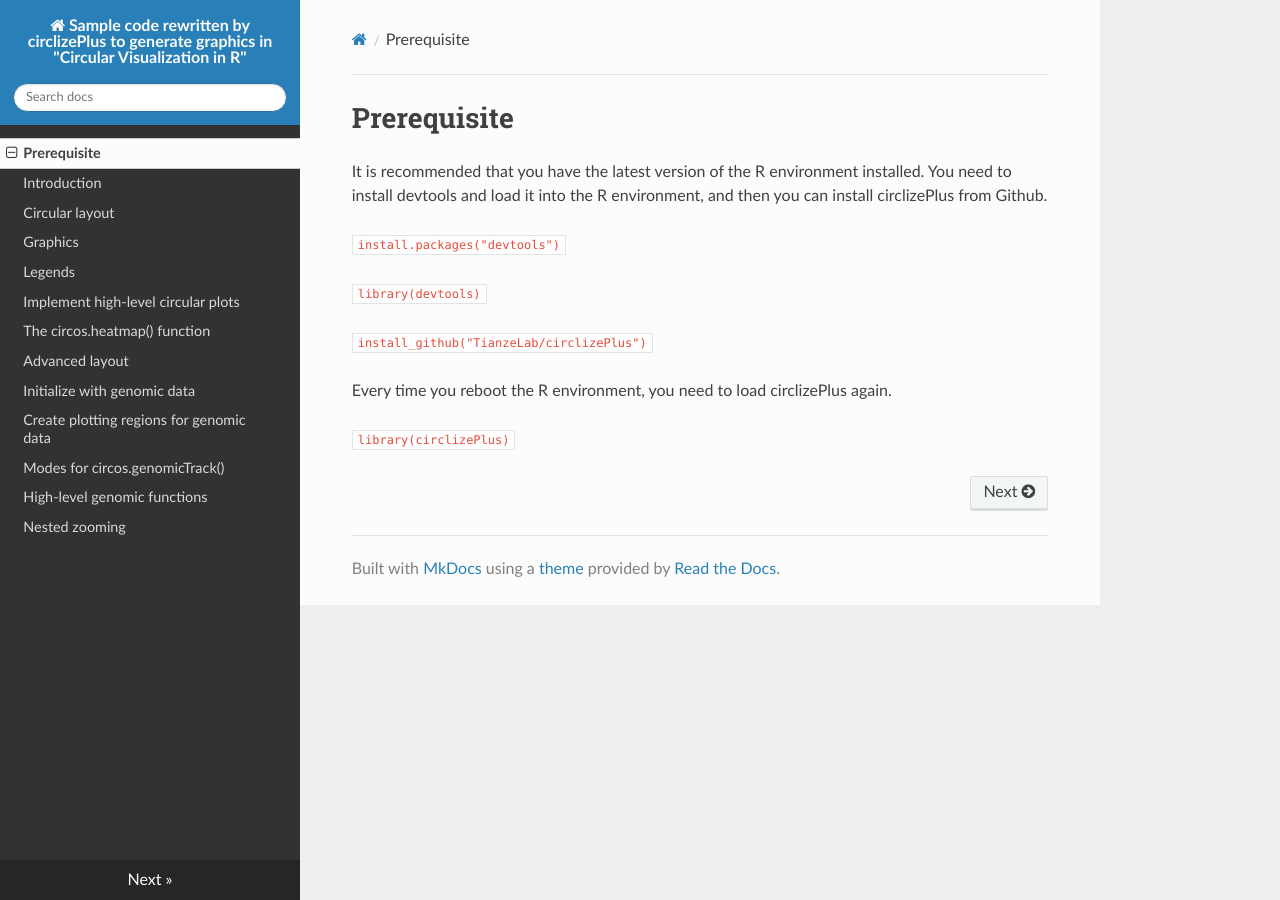
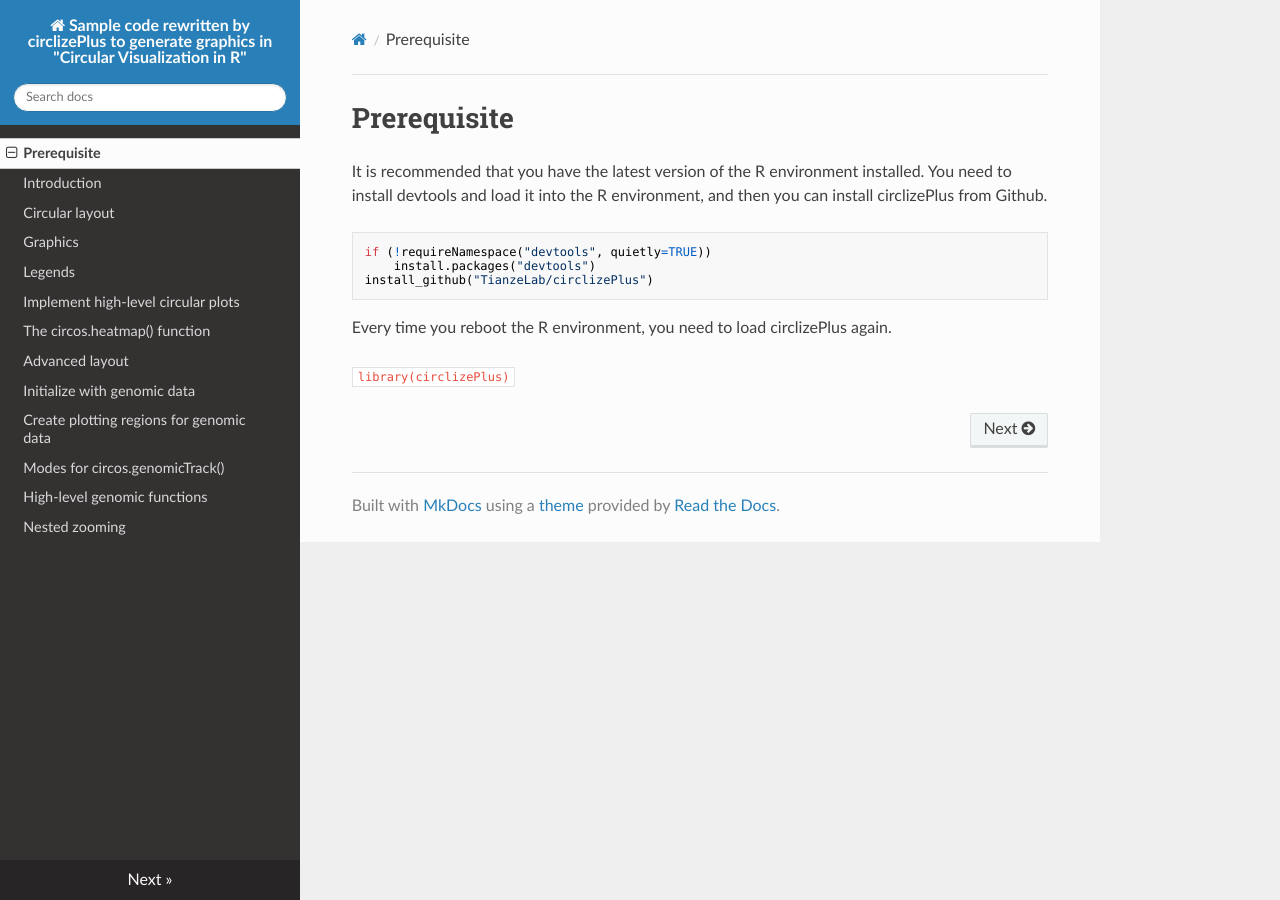
Before and after one commit to TianzeLab/circlizePlusBook, an MkDocs documentation site: the page built from docs/index.md, in a window 1280 px wide. Built offline with MkDocs 1.6.1, drawn with Linux system fonts in a browser that asks for light colours; nearby versions of some CDN libraries.

Commit message:
Update index.md

````diff
--- a/docs/index.md
+++ b/docs/index.md
@@ -1,13 +1,11 @@
 # Prerequisite
 It is recommended that you have the latest version of the R environment installed.
 You need to install devtools and load it into the R environment, and then you can install circlizePlus from Github.
-
-`install.packages("devtools")`
-
-`library(devtools)`
-
-`install_github("TianzeLab/circlizePlus")`
-
+```R
+if (!requireNamespace("devtools", quietly=TRUE))
+    install.packages("devtools")
+install_github("TianzeLab/circlizePlus")
+```
 
 Every time you reboot the R environment, you need to load circlizePlus again.
 
````
